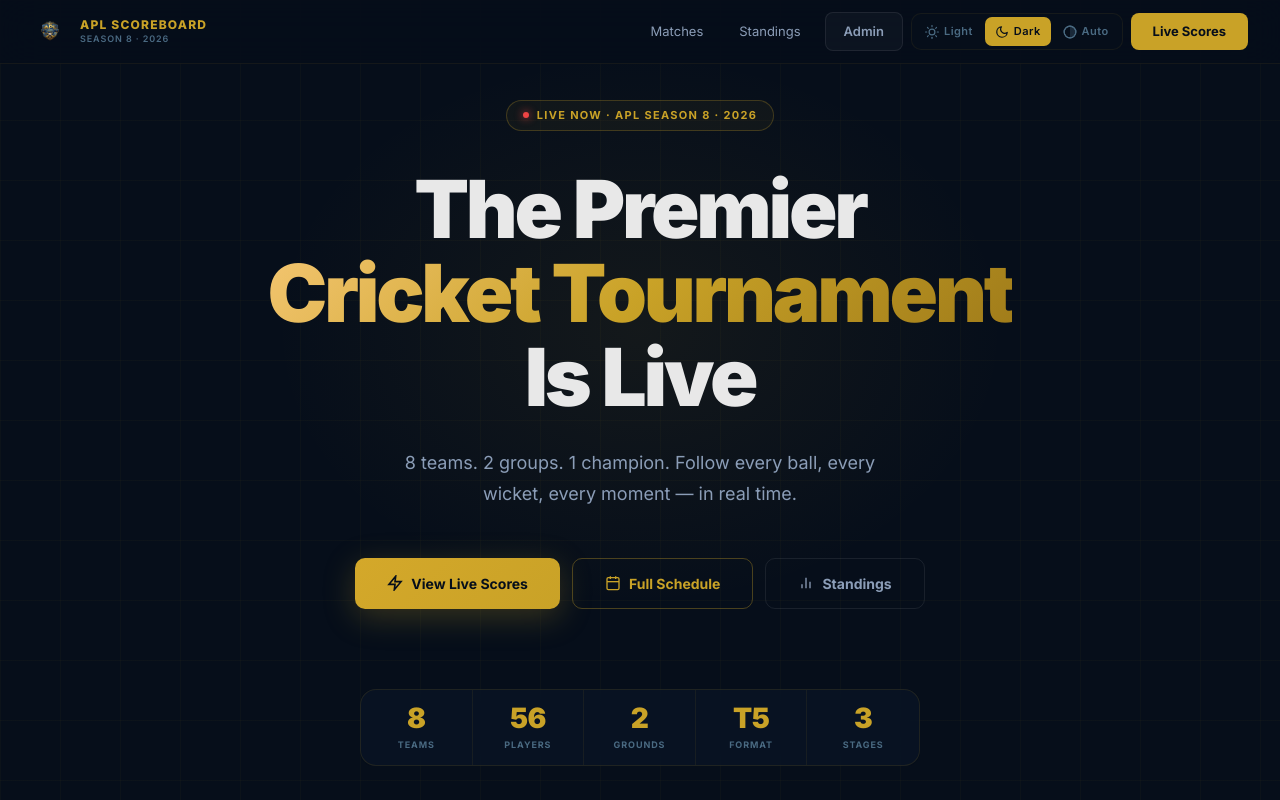
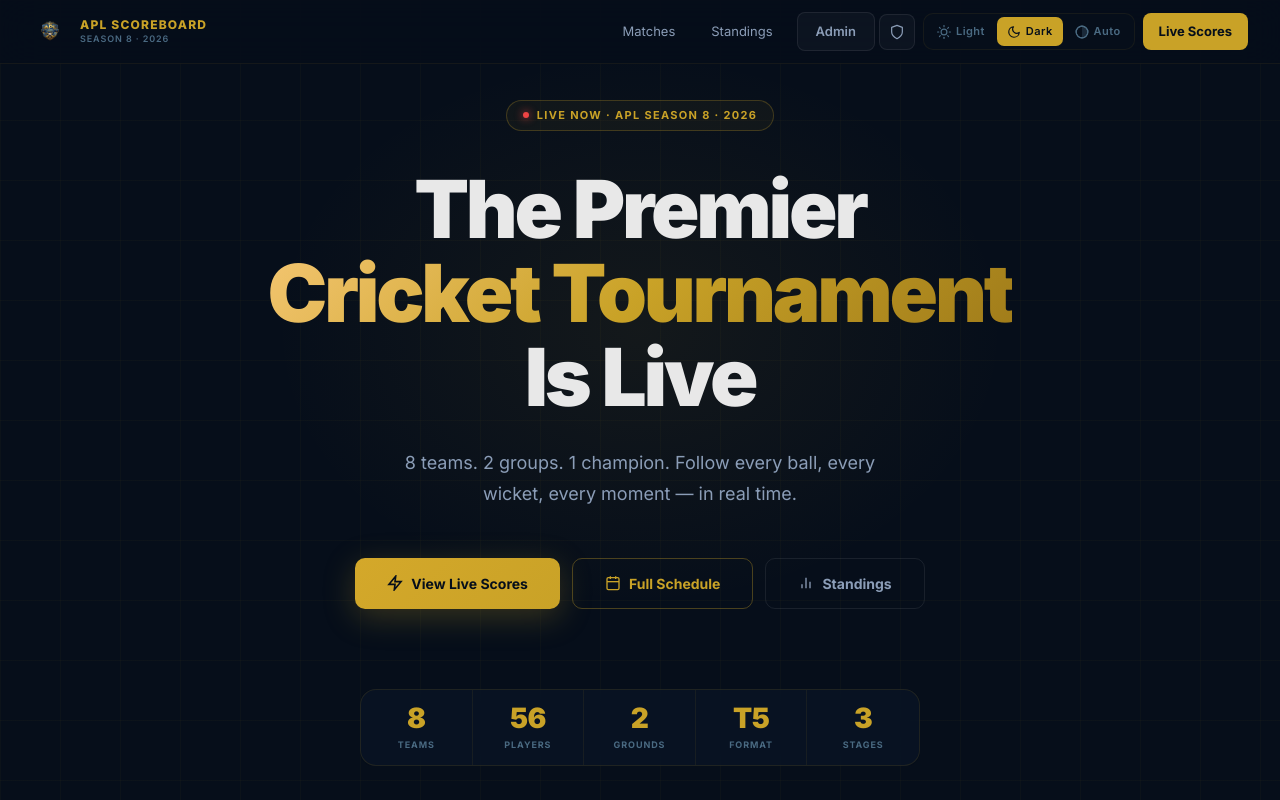
Before and after one commit to khan-akib2/APL_ScoreBoard_Frontend, a Next.js app: page / in a window 1280 px wide. Built offline with nearby package versions, Linux system fonts and the light colour scheme.

Commit message:
phoine view

```diff
--- a/src/app/(landing)/page.js
+++ b/src/app/(landing)/page.js
@@ -100,6 +100,7 @@ export default function LandingPage() {
           </div>
         </div>
         <nav style={{ display: 'flex', alignItems: 'center', gap: 4 }}>
+          {/* Desktop-only nav links */}
           {[
             { href: '/matches',                 label: 'Matches'   },
             { href: '/dashboard?tab=standings', label: 'Standings' },
@@ -112,6 +113,8 @@ export default function LandingPage() {
               onMouseLeave={e => e.currentTarget.style.color = '#8b9db7'}
             >{n.label}</Link>
           ))}
+
+          {/* Admin — desktop: full button, mobile: icon only */}
           <Link href="/admin/login" className="hidden sm:block" style={{
             marginLeft: 4, fontSize: 13, fontWeight: 600, color: '#8b9db7',
             textDecoration: 'none', padding: '9px 18px', borderRadius: 8,
@@ -121,14 +124,32 @@ export default function LandingPage() {
             onMouseEnter={e => { e.currentTarget.style.borderColor = 'rgba(201,162,39,0.3)'; e.currentTarget.style.color = '#c9a227'; }}
             onMouseLeave={e => { e.currentTarget.style.borderColor = 'rgba(255,255,255,0.08)'; e.currentTarget.style.color = '#8b9db7'; }}
           >Admin</Link>
-          <div className="hidden sm:block" style={{ marginLeft: 4 }}>
+
+          {/* Mobile-only: Admin icon button */}
+          <Link href="/admin/login" className="sm:hidden" style={{
+            display: 'flex', alignItems: 'center', justifyContent: 'center',
+            width: 36, height: 36, borderRadius: 8,
+            border: '1px solid rgba(255,255,255,0.08)', background: 'rgba(255,255,255,0.03)',
+            color: '#8b9db7', textDecoration: 'none', flexShrink: 0,
+          }} title="Admin">
+            <svg width="16" height="16" viewBox="0 0 24 24" fill="none" stroke="currentColor" strokeWidth="1.8" strokeLinecap="round" strokeLinejoin="round">
+              <path d="M12 22s8-4 8-10V5l-8-3-8 3v7c0 6 8 10 8 10z"/>
+            </svg>
+          </Link>
+
+          {/* Theme toggle — always visible */}
+          <div style={{ marginLeft: 4 }}>
             <ThemeToggle />
           </div>
+
+          {/* Live Scores — always visible */}
           <Link href="/dashboard" style={{
             marginLeft: 4, fontSize: 13, fontWeight: 700, color: '#060e1a',
             background: '#c9a227', textDecoration: 'none',
-            padding: '9px 22px', borderRadius: 8, transition: 'background .2s',
-          }}>Live Scores</Link>        </nav>
+            padding: '9px 16px', borderRadius: 8, transition: 'background .2s',
+            whiteSpace: 'nowrap',
+          }}>Live Scores</Link>
+        </nav>
       </header>
 
       {/* ── Hero ───────────────────────────────────────────────────────────── */}
--- a/src/components/ThemeToggle.js
+++ b/src/components/ThemeToggle.js
@@ -67,7 +67,7 @@ export default function ThemeToggle() {
             }}
           >
             {o.icon}
-            {o.label}
+            <span className="hidden sm:inline">{o.label}</span>
           </button>
         );
       })}
```
